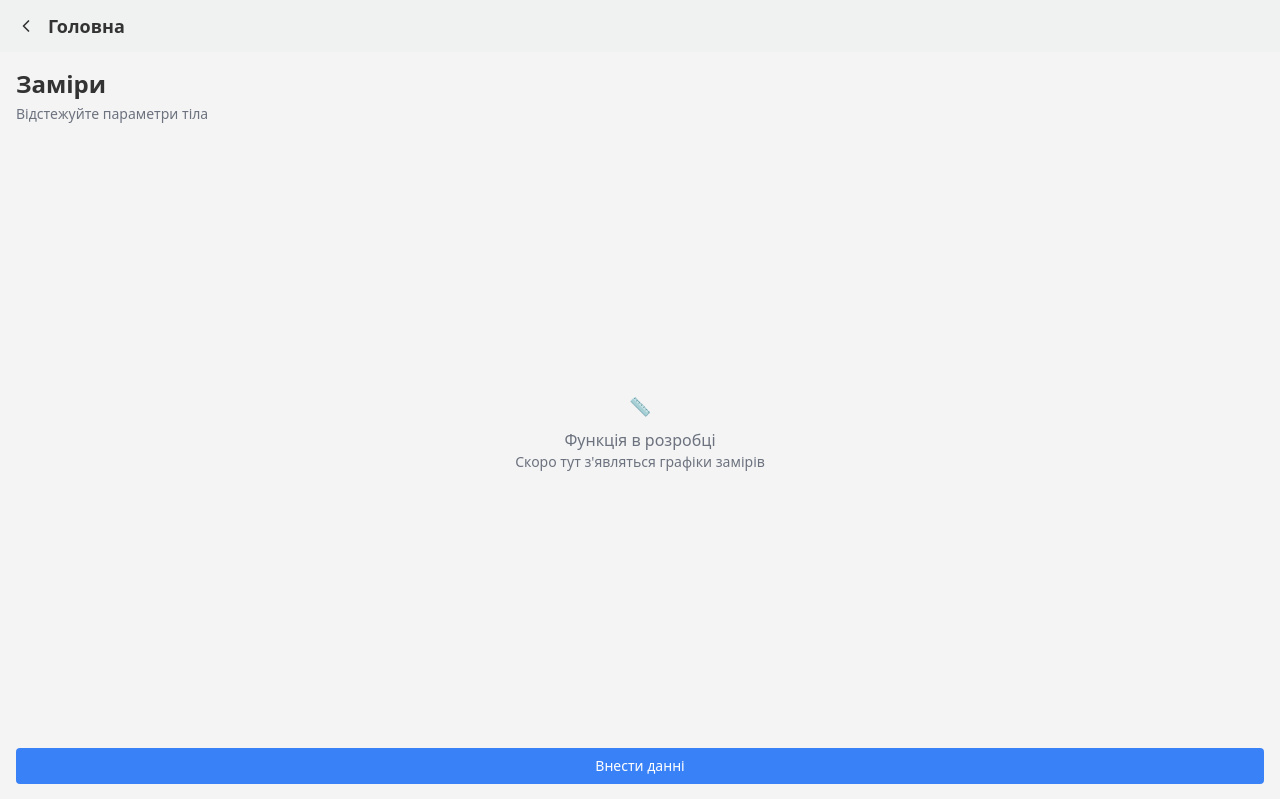
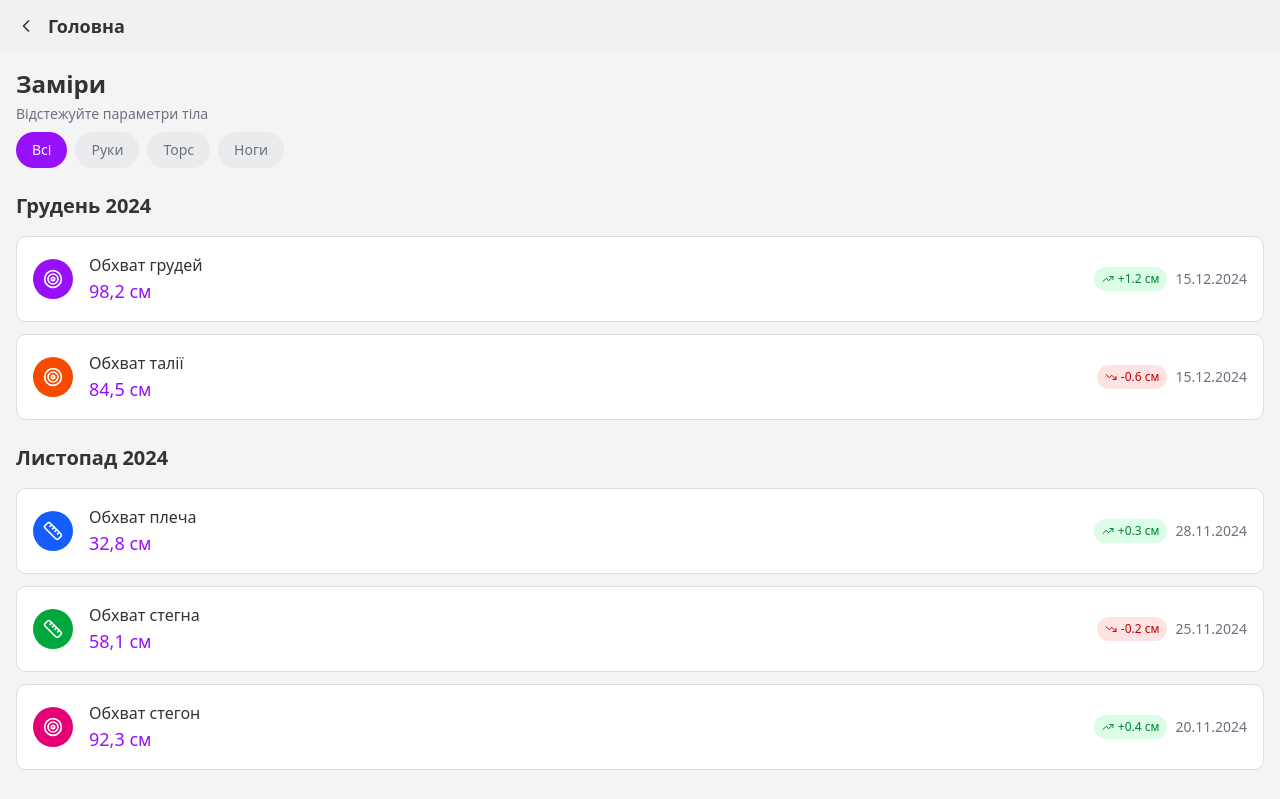
Before and after one commit to theguriev/fitapp, a React (Vite) app: page /measurements in a window 1280 px wide. Shown: the top 799 px of the page. Built offline with nearby package versions, Linux system fonts and the light colour scheme.

Commit message:
feat: add MeasurementsList component and integrate it into MeasurementsPage for displaying measurement records

```diff
--- /dev/null
+++ b/src/measurements/components/measurements-list.tsx
@@ -0,0 +1,214 @@
+"use client";
+
+import { useState } from "react";
+import { Ruler, Target, TrendingUp, TrendingDown } from "lucide-react";
+
+interface MeasurementRecord {
+  id: string;
+  type: "arm" | "chest" | "waist" | "thigh" | "hips";
+  title: string;
+  value: string;
+  date: string;
+  change?: number; // изменение в см
+}
+
+interface MonthlyMeasurements {
+  month: string;
+  records: MeasurementRecord[];
+}
+
+export default function MeasurementsList() {
+  const [activeFilter, setActiveFilter] = useState("Всі");
+
+  const filters = ["Всі", "Руки", "Торс", "Ноги"];
+
+  const measurementData: MonthlyMeasurements[] = [
+    {
+      month: "Грудень 2024",
+      records: [
+        {
+          id: "1",
+          type: "chest",
+          title: "Обхват грудей",
+          value: "98,2 см",
+          date: "15.12.2024",
+          change: 1.2,
+        },
+        {
+          id: "2",
+          type: "waist",
+          title: "Обхват талії",
+          value: "84,5 см",
+          date: "15.12.2024",
+          change: -0.6,
+        },
+      ],
+    },
+    {
+      month: "Листопад 2024",
+      records: [
+        {
+          id: "3",
+          type: "arm",
+          title: "Обхват плеча",
+          value: "32,8 см",
+          date: "28.11.2024",
+          change: 0.3,
+        },
+        {
+          id: "4",
+          type: "thigh",
+          title: "Обхват стегна",
+          value: "58,1 см",
+          date: "25.11.2024",
+          change: -0.2,
+        },
+        {
+          id: "5",
+          type: "hips",
+          title: "Обхват стегон",
+          value: "92,3 см",
+          date: "20.11.2024",
+          change: 0.4,
+        },
+      ],
+    },
+    {
+      month: "Жовтень 2024",
+      records: [
+        {
+          id: "6",
+          type: "chest",
+          title: "Обхват грудей",
+          value: "97,0 см",
+          date: "18.10.2024",
+        },
+        {
+          id: "7",
+          type: "waist",
+          title: "Обхват талії",
+          value: "85,1 см",
+          date: "18.10.2024",
+        },
+      ],
+    },
+  ];
+
+  const getIcon = (type: string) => {
+    switch (type) {
+      case "arm":
+        return <Ruler className="w-5 h-5 text-white" />;
+      case "chest":
+        return <Target className="w-5 h-5 text-white" />;
+      case "waist":
+        return <Target className="w-5 h-5 text-white" />;
+      case "thigh":
+        return <Ruler className="w-5 h-5 text-white" />;
+      case "hips":
+        return <Target className="w-5 h-5 text-white" />;
+      default:
+        return <Ruler className="w-5 h-5 text-white" />;
+    }
+  };
+
+  const getIconBg = (type: string) => {
+    switch (type) {
+      case "arm":
+        return "bg-blue-600";
+      case "chest":
+        return "bg-purple-600";
+      case "waist":
+        return "bg-orange-600";
+      case "thigh":
+        return "bg-green-600";
+      case "hips":
+        return "bg-pink-600";
+      default:
+        return "bg-gray-600";
+    }
+  };
+
+  return (
+    <div className="space-y-6">
+      {/* Filter Tabs */}
+      <div className="px-4">
+        <div className="flex gap-2 overflow-x-auto">
+          {filters.map((filter) => (
+            <button
+              key={filter}
+              onClick={() => setActiveFilter(filter)}
+              className={`px-4 py-2 rounded-full text-sm font-medium whitespace-nowrap transition-colors ${
+                activeFilter === filter
+                  ? "bg-purple-600 text-white"
+                  : "bg-muted text-muted-foreground hover:bg-muted/80"
+              }`}
+            >
+              {filter}
+            </button>
+          ))}
+        </div>
+      </div>
+
+      {/* Measurement Records */}
+      <div className="px-4 space-y-6">
+        {measurementData.map((monthData) => (
+          <div key={monthData.month}>
+            <h2 className="text-xl font-semibold mb-4 text-foreground">
+              {monthData.month}
+            </h2>
+            <div className="space-y-3">
+              {monthData.records.map((record) => (
+                <div
+                  key={record.id}
+                  className="bg-card rounded-xl p-4 flex items-center justify-between border border-border"
+                >
+                  <div className="flex items-center gap-4">
+                    <div
+                      className={`w-10 h-10 ${getIconBg(
+                        record.type
+                      )} rounded-full flex items-center justify-center`}
+                    >
+                      {getIcon(record.type)}
+                    </div>
+                    <div>
+                      <p className="text-foreground font-medium">
+                        {record.title}
+                      </p>
+                      <p className="text-purple-600 text-lg font-light">
+                        {record.value}
+                      </p>
+                    </div>
+                  </div>
+                  <div className="flex items-center gap-2">
+                    {record.change !== undefined && (
+                      <div
+                        className={`flex items-center gap-1 px-2 py-1 rounded-full ${
+                          record.change > 0
+                            ? "bg-green-100 text-green-700"
+                            : "bg-red-100 text-red-700"
+                        }`}
+                      >
+                        {record.change > 0 ? (
+                          <TrendingUp className="w-3 h-3" />
+                        ) : (
+                          <TrendingDown className="w-3 h-3" />
+                        )}
+                        <span className="text-xs font-medium">
+                          {record.change > 0 ? "+" : ""}
+                          {record.change} см
+                        </span>
+                      </div>
+                    )}
+                    <span className="text-muted-foreground text-sm">
+                      {record.date}
+                    </span>
+                  </div>
+                </div>
+              ))}
+            </div>
+          </div>
+        ))}
+      </div>
+    </div>
+  );
+}
--- a/src/measurements/page.tsx
+++ b/src/measurements/page.tsx
@@ -1,6 +1,7 @@
 import { ChevronLeft } from "lucide-react";
 import { Link } from "react-router";
 import { Button } from "@/components/ui/button";
+import MeasurementsList from "./components/measurements-list";
 
 export default function MeasurementsPage() {
   return (
@@ -21,16 +22,14 @@ export default function MeasurementsPage() {
       {/* Title */}
       <div className="px-4 pt-4 pb-2">
         <h2 className="text-2xl font-bold mb-1">Заміри</h2>
-        <p className="text-sm text-muted-foreground">Відстежуйте параметри тіла</p>
+        <p className="text-sm text-muted-foreground">
+          Відстежуйте параметри тіла
+        </p>
       </div>
 
-      {/* Content - пока что пустой */}
-      <div className="flex-1 flex items-center justify-center p-4">
-        <div className="text-center text-muted-foreground">
-          <p className="text-lg mb-2">📏</p>
-          <p>Функція в розробці</p>
-          <p className="text-sm">Скоро тут з'являться графіки замірів</p>
-        </div>
+      {/* Content - список замеров */}
+      <div className="flex-1 overflow-y-auto">
+        <MeasurementsList />
       </div>
 
       {/* Кнопка в самом низу страницы */}
```
